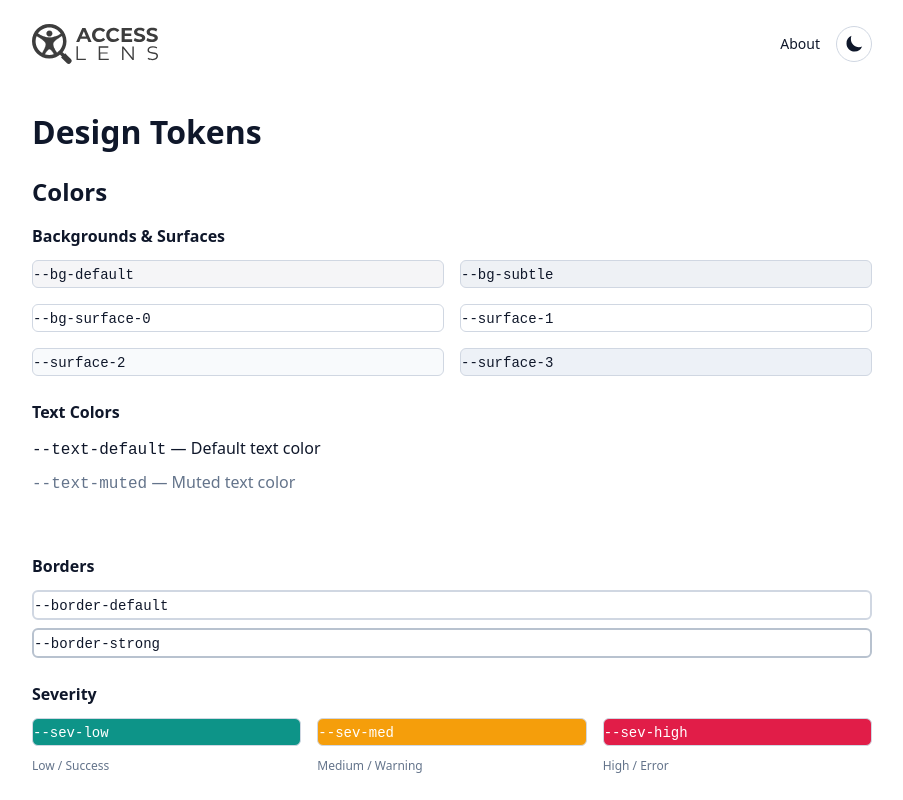
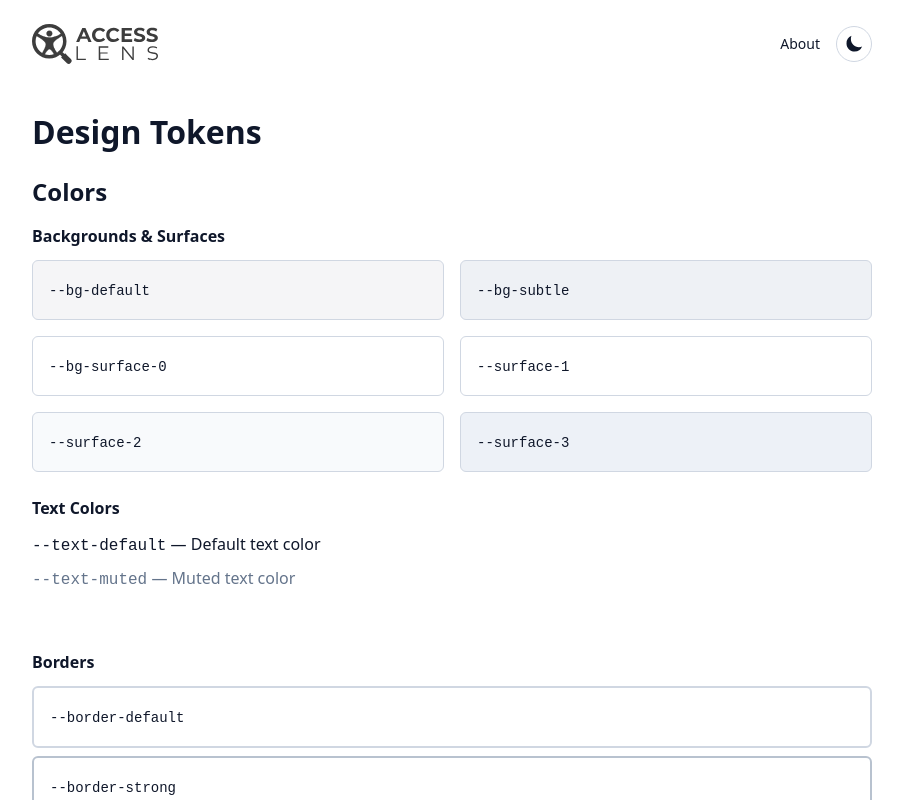
Before and after one commit to AceMoon-tech/access-lens, a React (Vite) app: page /system in a window 1280 px wide. Shown: the top 800 px of the page, without its empty margins (188-1091 px from the left). Built offline with nearby package versions, Linux system fonts and the light colour scheme; no server answers.

Commit message:
chore: revert spacing experiment on audit info blocks

```diff
--- a/src/index.css
+++ b/src/index.css
@@ -164,6 +164,10 @@ body {
 
 .p-12 {
   padding: var(--space-12);
+}
+
+.p-16 {
+  padding: var(--space-16);
 }
 
 .p-24 {
```
